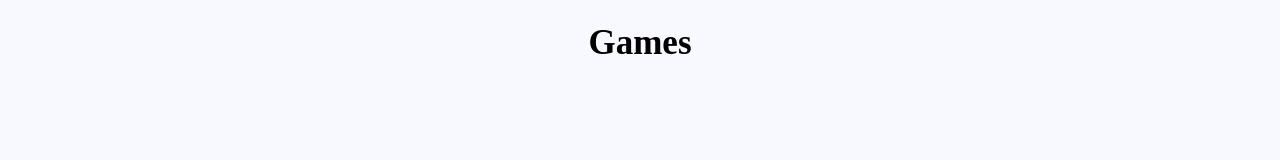
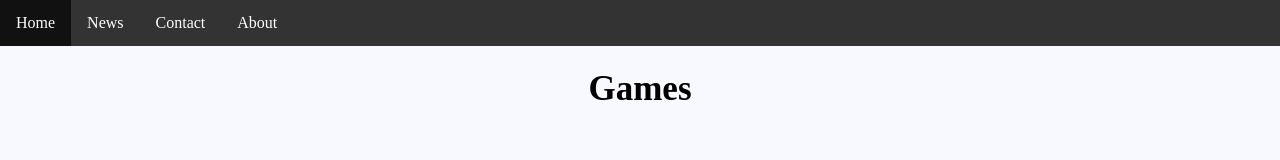
Before and after one commit to gulam101/Designing-Websites, a plain HTML site: page index.html in a window 1280 px wide. Drawn offline with Linux system fonts and the light colour scheme.

Commit message:
Added Placeholder Navbar

```diff
--- a/index.html
+++ b/index.html
@@ -6,6 +6,17 @@
     <title>Desinging Websites</title>
   </head>
   <body>
+
+    <!-- Navbar -->
+
+    <ul>
+      <li><a class="active" href="#home">Home</a></li>
+      <li><a href="#news">News</a></li>
+      <li><a href="#contact">Contact</a></li>
+      <li><a href="#about">About</a></li>
+    </ul>
+    <!--End of nabnar-->
+
         <h1> Games </h1>
   </body>
 </html>
--- a/style.css
+++ b/style.css
@@ -1,5 +1,7 @@
 body {
   background-color: #f8f8ff;
+  padding: 0;
+  margin: 0;
 }
 
 h1 {
@@ -10,3 +12,29 @@ h1 {
 footer {
 
 }
+
+/* navbar */
+ul {
+  list-style-type: none;
+  margin: 0;
+  padding: 0;
+  overflow: hidden;
+  background-color: #333;
+}
+
+li {
+  float: left;
+}
+
+li a {
+  display: block;
+  color: white;
+  text-align: center;
+  padding: 14px 16px;
+  text-decoration: none;
+}
+
+li a:hover {
+  background-color: #111;
+}
+/* end of navbar */
```
